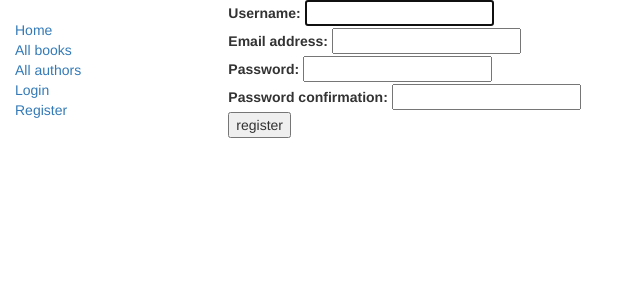
After one commit to stejk/django_local_library, a Django app: page /catalog/register/ in a window 1280 px wide. The commit adds this page. Shown: the top 300 px of the page, without its empty margins (0-640 px from the left). Run offline with Django 3.2, Linux system fonts and the light colour scheme; some libraries are stand-ins or nearby versions.

Commit message:
Added user registration form

```diff
--- a/catalog/forms.py
+++ b/catalog/forms.py
@@ -1,7 +1,10 @@
 from django import forms
+from django.forms import EmailField
 
 from django.core.exceptions import ValidationError
 from django.utils.translation import ugettext_lazy as _
+from django.contrib.auth.forms import UserCreationForm
+from django.contrib.auth.models import User
 import datetime #for checking renewal date range.
 
 from .models import BookInstance
@@ -22,3 +25,17 @@ class RenewBookForm(forms.Form):
 
         # Remember to always return the cleaned data.
         return data
+
+class UserCreationFormExtended(UserCreationForm):
+    email = EmailField(label=_('Email address'), required='True', help_text='Set email address')
+
+    class Meta:
+        model = User
+        fields = ('username', 'email', 'password1', 'password2')
+
+    def save(self, commit=True):
+        user = super(UserCreationFormExtended, self).save(commit=False)
+        user.email = self.cleaned_data['email']
+        if commit:
+            user.save()
+        return user
--- a/catalog/models.py
+++ b/catalog/models.py
@@ -85,3 +85,7 @@ class Language(models.Model):
 
     def __str__(self):
         return self.name
+
+class UserActivation(models.Model):
+    user = models.ForeignKey(User, on_delete=models.CASCADE, null=False)
+    activation_code = models.UUIDField(primary_key=True, default=uuid.uuid4)
--- a/catalog/templates/base_generic.html
+++ b/catalog/templates/base_generic.html
@@ -33,6 +33,7 @@
           <li><a href="{% url 'logout'%}?next={{request.path}}">Logout</a></li>
           {% else %}
           <li><a href="{% url 'login' %}?next={{request.path}}">Login</a></li>
+          <li><a href="{% url 'register-user' %}">Register</a></li>
           {% endif %}
       </ul>
      {% endblock %}
--- /dev/null
+++ b/catalog/templates/users/user_register.html
@@ -0,0 +1,41 @@
+{% extends "base_generic.html" %}
+
+{% block content %}
+
+{% if form.errors %}
+<p>Your username and password didn't match. Please try again.</p>
+{% endif %}
+
+{% if next %}
+    {% if user.is_authenticated %}
+    <p>You are already logged in, registration disabled</p>
+    {% endif %}
+{% endif %}
+
+<form method="post" action="{% url 'register-user' %}">
+{% csrf_token %}
+
+<div>
+  <td>{{ form.username.label_tag }}</td>
+  <td>{{ form.username }}</td>
+</div>
+<div>
+  <td>{{ form.email.label_tag }}</td>
+  <td>{{ form.email }}</td>
+</div>
+<div>
+  <td>{{ form.password1.label_tag }}</td>
+  <td>{{ form.password1 }}</td>
+</div>
+<div>
+    <td>{{ form.password2.label_tag }}</td>
+    <td>{{ form.password2 }}</td>
+  </div>
+
+<div>
+  <input type="submit" value="register" />
+  <input type="hidden" name="next" value="{{ next }}" />
+</div>
+</form>
+
+{% endblock %}
--- a/catalog/urls.py
+++ b/catalog/urls.py
@@ -16,4 +16,7 @@ urlpatterns = [
     path('book/create/', views.BookCreate.as_view(), name='book_create'),
     path('book/<int:pk>/update/', views.BookUpdate.as_view(), name='book_update'),
     path('book/<int:pk>/delete/', views.BookDelete.as_view(), name='book_delete'),
+    path('register/', views.register_user, name='register-user'),
+    path('register/confirm/', views.register_confirm, name='register-confrim'),
+    path('register/confirm/<uuid:pk>', views.confirm_registration, name='confirm_registration'),
 ]
--- a/catalog/views.py
+++ b/catalog/views.py
@@ -1,13 +1,15 @@
 from django.shortcuts import render, get_object_or_404
-from django.http import HttpResponseRedirect
+from django.http import HttpResponseRedirect, HttpResponse
 from django.views import generic
 from django.urls import reverse
 from django.contrib.auth.mixins import LoginRequiredMixin, PermissionRequiredMixin
 from django.contrib.auth.decorators import permission_required, login_required
+from django.contrib.auth.forms import UserCreationForm
+from django.contrib.auth.models import User, Group
 import datetime
 
-from .models import Book, Author, BookInstance, Genre
-from .forms import RenewBookForm
+from .models import Book, Author, BookInstance, Genre, UserActivation
+from .forms import RenewBookForm, UserCreationFormExtended
 
 def index(request):
     word = "Warcraft"
@@ -35,6 +37,43 @@ def index(request):
             'num_visits': num_visits
         },
     )
+
+def register_user(request):
+    if request.method == 'POST':
+        context = {}
+        form = UserCreationFormExtended(request.POST)
+        if form.is_valid():
+            user = form.save()
+            if user.email.endswith('@lib.com'):
+                # TODO: prepsat, tohle je hnus
+                user.groups.add(Group.objects.filter(name='Librarians')[0].id)
+
+            user.is_active = False
+            user.save()
+
+            ua = UserActivation.objects.create(user=user)
+
+            context = {'activation_code' : ua.activation_code}
+
+            return render(request, 'users/user_register_done.html', context=context)
+
+        return HttpResponse('Registration failed! Did you try SQLi? Shame on you!')
+
+    else:
+        form = UserCreationFormExtended()
+
+    return render(request, 'users/user_register.html', context={'form': form})
+
+def confirm_registration(request, pk):
+    activation = get_object_or_404(UserActivation, pk=pk)
+    user = activation.user
+    user.is_active = True
+    user.save()
+
+    return HttpResponseRedirect(reverse('login'))
+
+def register_confirm(request):
+    return HttpResponse('cool')
 
 class BookListView(generic.ListView):
     model = Book
--- a/locallibrary/settings.py
+++ b/locallibrary/settings.py
@@ -25,7 +25,7 @@ SECRET_KEY = os.environ.get('SECRET_KEY', 'in)q_rcs3ap%uf(y@#&x#x2o47#o+9u4iav7(
 # SECURITY WARNING: don't run with debug turned on in production!
 DEBUG = os.environ.get('DJANGO_DEBUG',  True)
 
-ALLOWED_HOSTS = ['stejks-local-library.herokuapp.com']
+ALLOWED_HOSTS = ['stejks-local-library.herokuapp.com', 'localhost']
 
 
 # Application definition
```
Also changed, not shown: catalog/templates/users/user_register_done.html (added, +7 -0 lines), catalog/migrations/0007_auto_20180322_2021.py (added).
